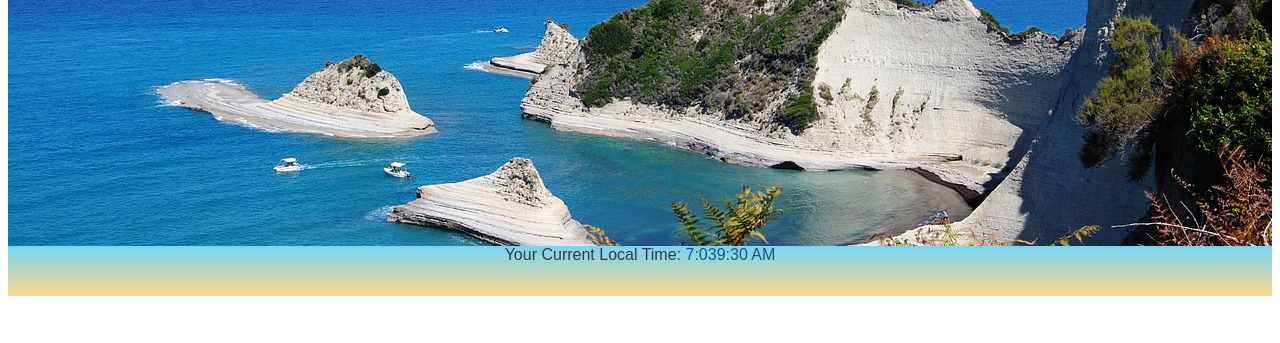
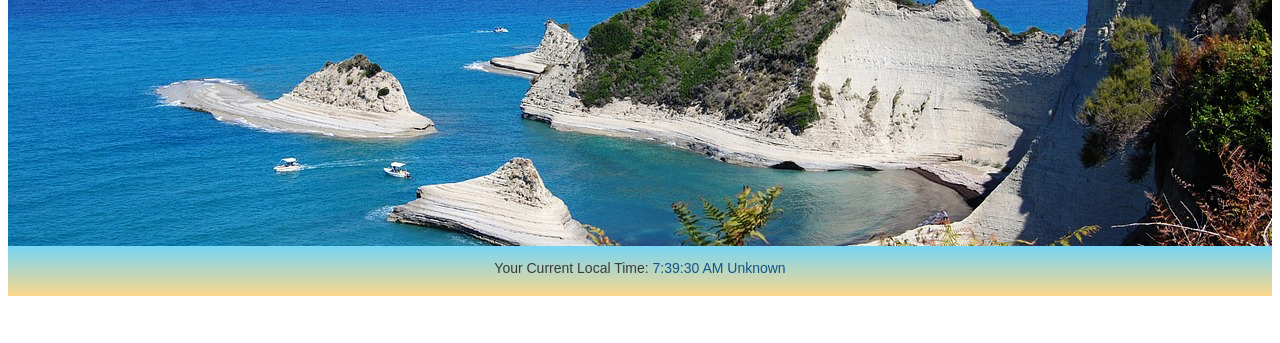
Before and after one commit to dynamicProjects/-homework-module1, a plain HTML site: page index.html in a window 1280 px wide. Shown: the part 210-553 px from the top of the page. Drawn offline with Linux system fonts and the light colour scheme.

Commit message:
logic added to show time zone and styling

```diff
--- a/index.html
+++ b/index.html
@@ -63,32 +63,83 @@
     <!-- javascript codes -->
     <script>
      // create a time data function
-        function currentTime(){
+function currentTime() {
     // declare variables
-            var d= new Date();
+    var d = new Date();
     var hr = d.getHours();
     var min = d.getMinutes();
     var sec = d.getSeconds();
     var ampm;
-            if(sec < 10){
+    var utchr = d.getUTCHours();
+    var timeDiff;
+    var adjTimeDiff;
+    var timeZone;
+
+    if (sec < 10) {
         sec = "0" + sec;
     }
-            if(min > 10){
+    if (min < 10) {
         min = "0" + min;
     }
-            // Determin AM or PM string
-            if (hr == 12){
-                ampm = "PM"
-            }else if(hr > 12){
+
+    // Convert GMT to local time
+    var gmtOffset = 0;
+    var gmtHr = utchr + gmtOffset;
+
+    // Determine AM or PM string for local time
+    if (hr == 12) {
+        ampm = "PM";
+    } else if (hr > 12) {
         hr -= 12;
         ampm = "PM";
-            }else{
+    } else {
         ampm = "AM";
     }
-            var time = hr + ":" + min + ":" + sec + " " + ampm;
-            document.getElementById("clock").innerText = time;
+
+    // Adjust the hour to 12-hour format for local time
+    if (hr > 12) {
+        hr -= 12;
+    }
+
+    // Handle midnight for local time
+    if (hr === 0) {
+        hr = 12;
+    }
+
+    // Calculate time difference
+    timeDiff = hr - gmtHr;
+
+    // Convert negative time difference to positive
+    adjTimeDiff = Math.abs(timeDiff);
+
+    // Determine time zone abbreviation based on time difference
+    switch (adjTimeDiff) {
+        case 8:
+            timeZone = "PT";
+            break;
+        case 7:
+            timeZone = "MT";
+            break;
+        case 6:
+            timeZone = "CT";
+            break;
+        case 5:
+            timeZone = "ET";
+            break;
+        default:
+            timeZone = "Unknown";
+    }
+
+    var localTime = hr + ":" + min + ":" + sec + " " + ampm;
+    var gmtTime = gmtHr + ":" + min + ":" + sec + " GMT";
+    var formattedTime = localTime + " " + timeZone;
+
+    // Display local time, GMT time, adjusted time difference, and time zone
+    document.getElementById("clock").innerText = formattedTime;
+
     setInterval(currentTime, 1000);
 }
+
 currentTime();
     </script>
     </body>
--- a/style.css
+++ b/style.css
@@ -269,8 +269,11 @@
     #timeofday{
         font-family: Arial, Helvetica, sans-serif;
         color: #3a3a3a;
+        font-size: 14px;
         height: 50px;
         text-align: center;
+        vertical-align: middle;
+        line-height: 45px;
         background-image: linear-gradient(0deg, rgba(251,215,139,1) 0%, rgba(118,213,245,1) 100%);
     }
     #clock{
```
Lines whose indentation alone changed are shown as unchanged.
